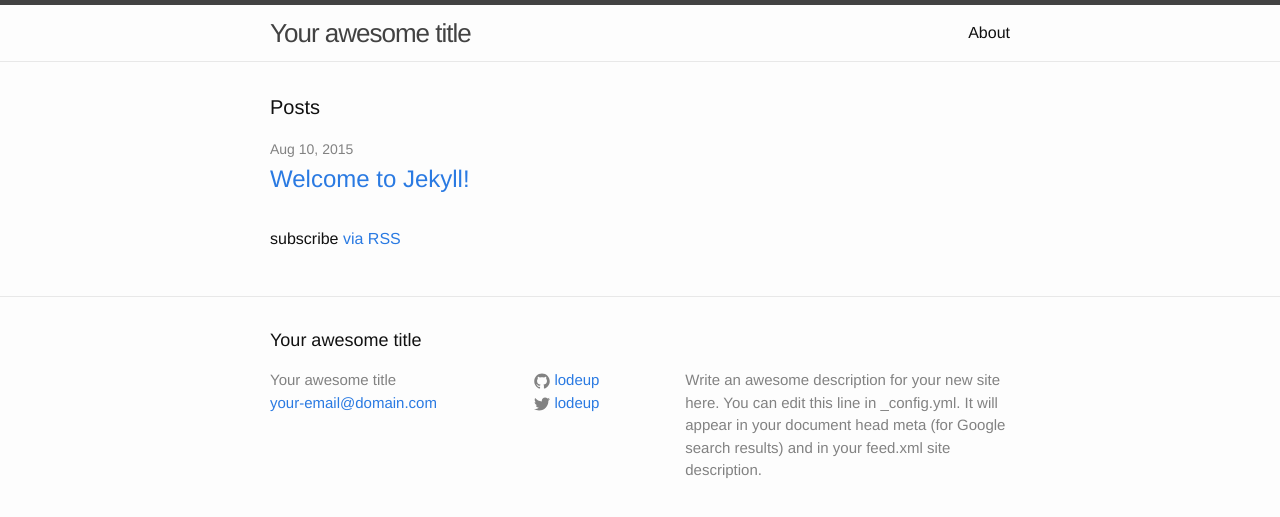
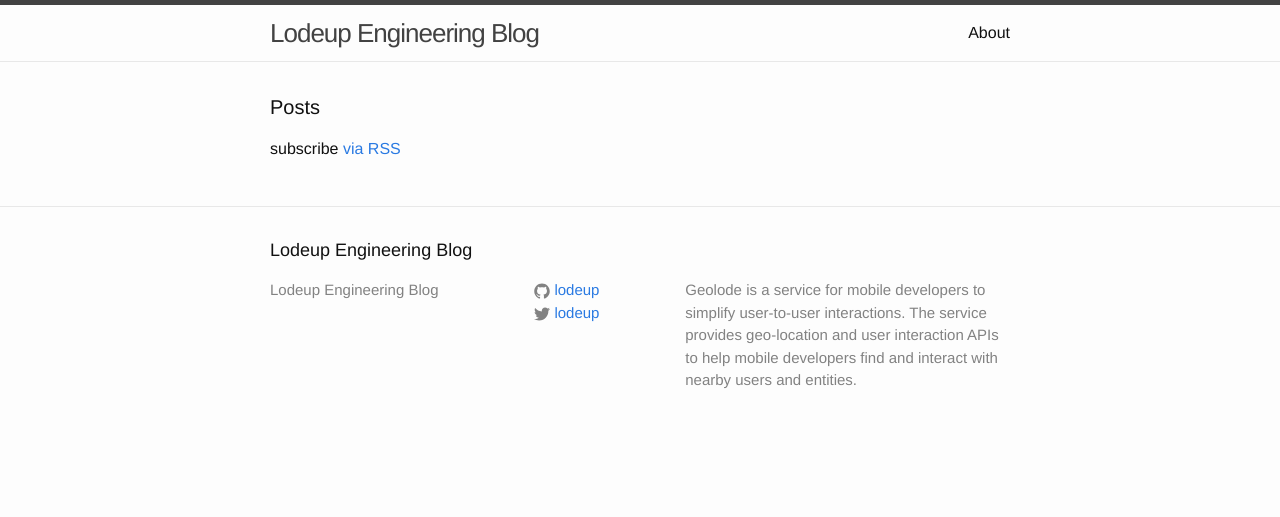
Before and after one commit to lodeup/lodeup.github.io, a Jekyll site: the page built from index.html, in a window 1280 px wide. Shown: the top 517 px of the page. Built offline with Jekyll 4.4.1, drawn with Linux system fonts in a browser that asks for light colours.

Commit message:
Update config

```diff
--- a/_config.yml
+++ b/_config.yml
@@ -1,14 +1,18 @@
 # Site settings
-title: Your awesome title
-email: your-email@domain.com
+title: Lodeup Engineering Blog
+# email:
 description: > # this means to ignore newlines until "baseurl:"
-  Write an awesome description for your new site here. You can edit this
-  line in _config.yml. It will appear in your document head meta (for
-  Google search results) and in your feed.xml site description.
+  Geolode is a service for mobile developers to simplify user-to-user
+  interactions. The service provides geo-location and user interaction
+  APIs to help mobile developers find and interact with nearby users
+  and entities.
 baseurl: "" # the subpath of your site, e.g. /blog/
-url: "http://lodeup.github.io" # the base hostname & protocol for your site
+url: "http://engineering.lodeup.com" # the base hostname & protocol for your site
 twitter_username: lodeup
 github_username:  lodeup
 
 # Build settings
 markdown: kramdown
+
+kramdown:
+  input: GFM
```
Also changed, not shown: _posts/2015-08-10-welcome-to-jekyll.markdown (deleted, +0 -25 lines).
